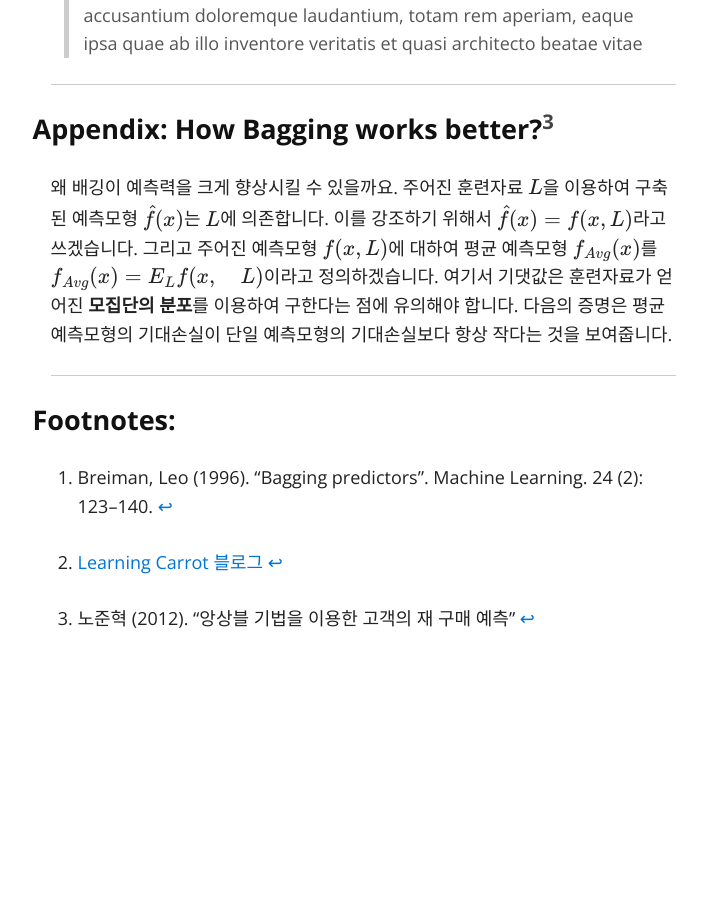
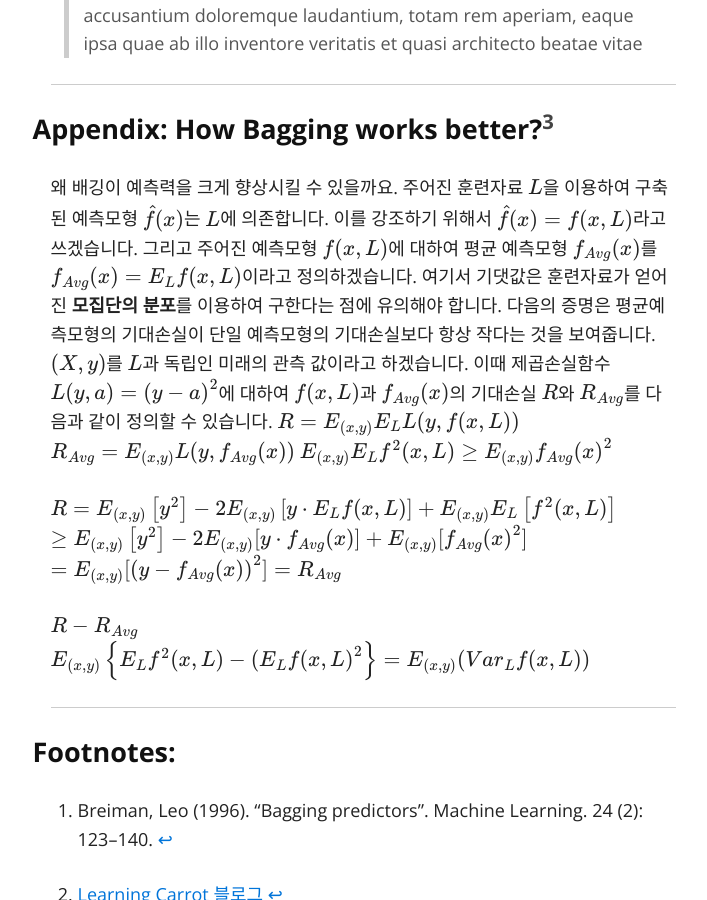
Before and after one commit to seokchaeyoon/seokchaeyoon.github.io, a Jekyll site: the page built from index.md, in a window 1280 px wide and 900 px high, scrolled down 14682 px. Shown: the whole window, without its empty margins (277-984 px from the left). Built offline with Jekyll 4.4.1, drawn with Linux system fonts in a browser that asks for light colours; nearby versions of some CDN libraries; formulas are drawn with MathJax 3; before the commit the page ends 15404 px from its top, so only the background shows below that.

Commit message:
Update index.md

```diff
--- a/index.md
+++ b/index.md
@@ -259,9 +259,18 @@ Ut enim ad minima veniam, `quis` nostrum exercitationem ullam corporis suscipit
 
 ##### Appendix: How Bagging works better?[^3]
 왜 배깅이 예측력을 크게 향상시킬 수 있을까요. 주어진 훈련자료 $$L $$을 이용하여 구축된 예측모형 $$\hat { f } (x)$$는 $$L $$에 의존합니다. 이를 강조하기 위해서 $$\hat { f } (x)=f(x,L )$$라고 쓰겠습니다.
-그리고 주어진 예측모형 $$f(x,L )$$에 대하여 평균 예측모형  $${f}_{ Avg }(x)$$를 $${ f }_{ Avg }(x)={ E }_{ L  }f(x,\quad L )$$이라고 정의하겠습니다. 여기서 기댓값은 훈련자료가 얻어진 **모집단의 분포**를 이용하여 구한다는 점에 유의해야 합니다. 다음의 증명은 평균예측모형의 기대손실이 단일 예측모형의 기대손실보다 항상 작다는 것을 보여줍니다.
+그리고 주어진 예측모형 $$f(x,L )$$에 대하여 평균 예측모형  $${f}_{ Avg }(x)$$를 $${ f }_{ Avg }(x)={ E }_{ L  }f(x, L )$$이라고 정의하겠습니다. 여기서 기댓값은 훈련자료가 얻어진 **모집단의 분포**를 이용하여 구한다는 점에 유의해야 합니다. 다음의 증명은 평균예측모형의 기대손실이 단일 예측모형의 기대손실보다 항상 작다는 것을 보여줍니다.
+$$(X,y)$$를 $$L$$과 독립인 미래의 관측 값이라고 하겠습니다. 이때 제곱손실함수 $$L(y,a)={ (y-a) }^{ 2 }$$에 대하여 $$f(x,L)$$과 $${ f }_{ Avg }(x)$$의 기대손실 $$R$$와 $${ R }_{ Avg }$$를 다음과 같이 정의할 수 있습니다.
+$$R={ E }_{ (x,y) }{ E }_{ L }L(y,f(x,L))$$
+$${ R }_{ Avg }={ E }_{ (x,y) }L(y,{ f }_{ Avg }(x))$$
+$${ E }_{ (x,y) }{ E }_{ L }{ f }^{ 2 }(x,L)\ge { E }_{ (x,y) }{ f }_{ Avg }{ (x) }^{ 2 }$$
 
+$$ R={ E }_{ (x,y) }\left[ { y }^{ 2 } \right] -2{ E }_{ (x,y) }\left[ y\cdot { E }_{ L }f(x,L) \right] +{ E }_{ (x,y) }{ E }_{ L }\left[ { f }^{ 2 }(x,L) \right]   $$
+$$  \ge E_{ (x,y) }\left[ { y }^{ 2 } \right] -2{ E }_{ (x,y) }[y\cdot { f }_{ Avg }(x)]+{ E }_{ (x,y) }[{ f }_{ Avg }{ (x) }^{ 2 }] $$
+$$  =E_{ (x,y) }[{ (y-{ f }_{ Avg }(x)) }^{ 2 }]={ R }_{ Avg } $$
 
+$$ R-{ R }_{ Avg } $$
+$$ E_{ (x,y) }\left\{ { E }_{ L }{ f }^{ 2 }(x,L)-{ ({ E }_{ L }f(x,L) }^{ 2 } \right\} =E_{ (x,y) }({ Var }_{ L }f(x,L)) $$
 
 
 <hr>
```
